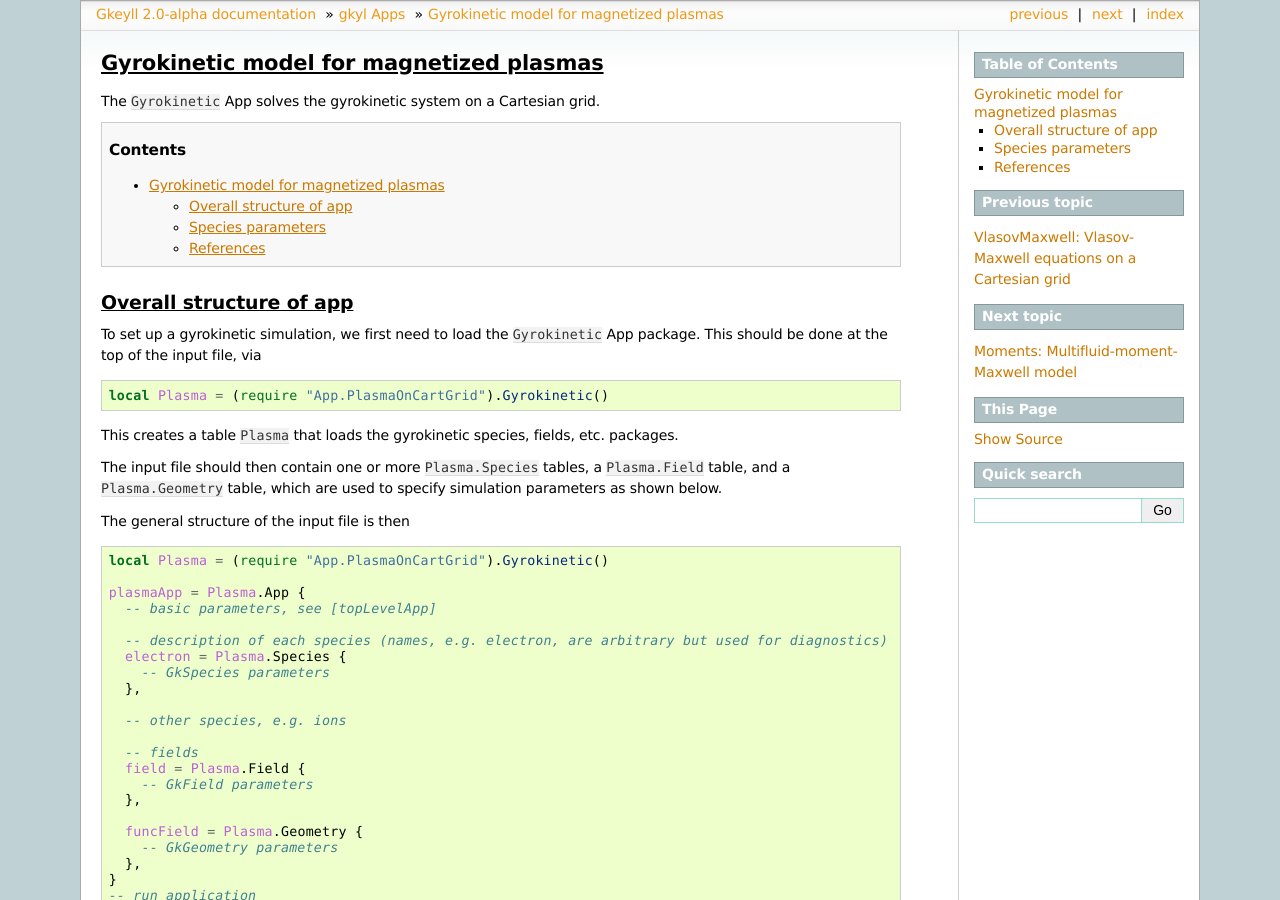
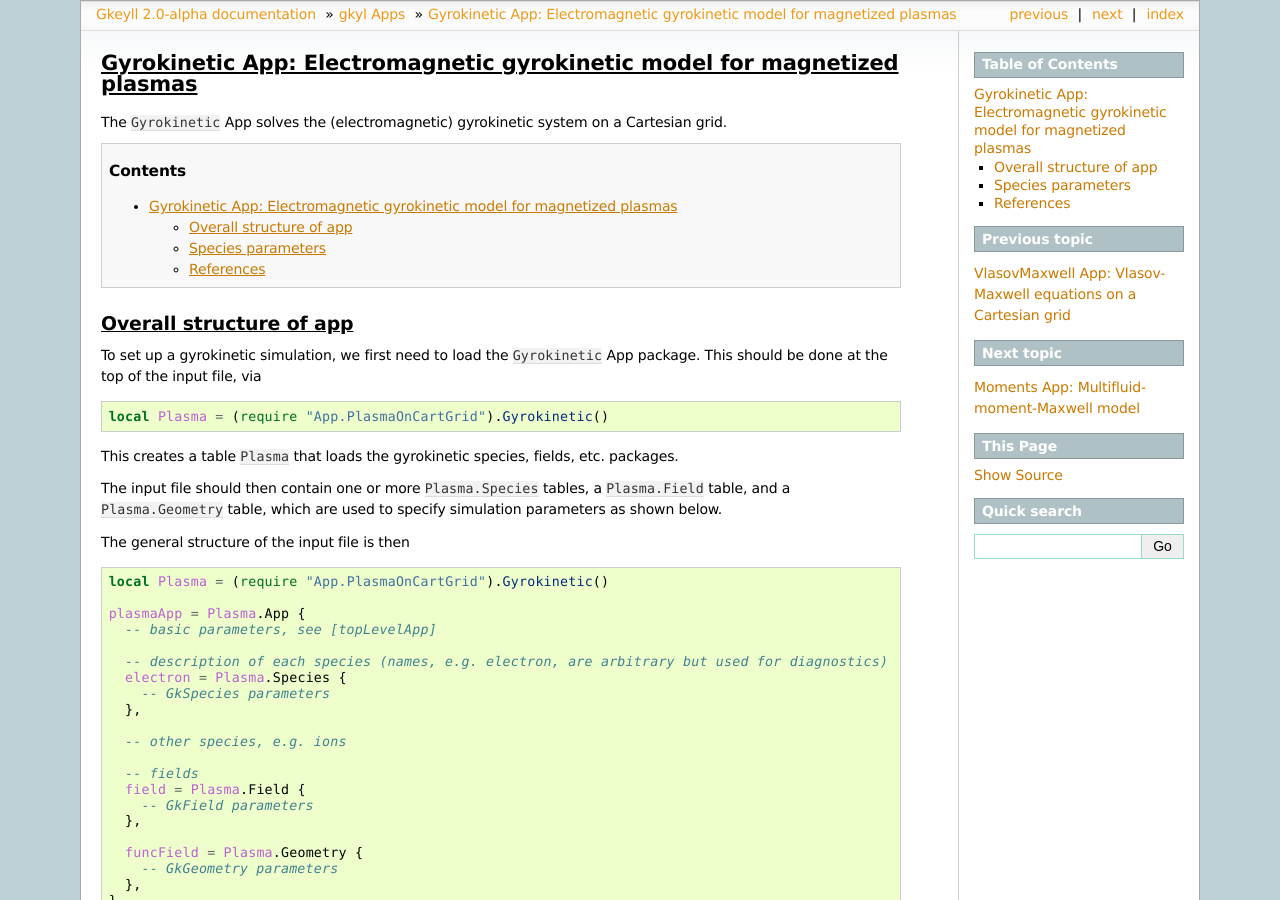
Before and after one commit to ammarhakim/gkyl-doc, a Sphinx documentation site: the page built from source/gkyl/App/Gk/Gyrokinetics.rst, in a window 1280 px wide and 900 px high. Built offline with Sphinx 7.4.7, drawn with Linux system fonts in a browser that asks for light colours; pages that are not in the unit, such as notebooks, are missing from menus; some of the changed text lies outside the part shown.

Commit message:
minor naming changes

```diff
--- a/source/gkyl/App/Gk/Gyrokinetics.rst
+++ b/source/gkyl/App/Gk/Gyrokinetics.rst
@@ -2,10 +2,10 @@
 
 .. _gk_app:
 
-Gyrokinetic model for magnetized plasmas
-++++++++++++++++++++++++++++++++++++++++
+Gyrokinetic App: Electromagnetic gyrokinetic model for magnetized plasmas
++++++++++++++++++++++++++++++++++++++++++++++++++++++++++++++++++++++++++
 
-The ``Gyrokinetic`` App solves the gyrokinetic system on a
+The ``Gyrokinetic`` App solves the (electromagnetic) gyrokinetic system on a
 Cartesian grid.
 
 .. contents::
--- a/source/gkyl/App/Moment/Moments.rst
+++ b/source/gkyl/App/Moment/Moments.rst
@@ -4,8 +4,8 @@
 
 .. contents::
 
-Moments: Multifluid-moment-Maxwell model
-++++++++++++++++++++++++++++++++++++++++
+Moments App: Multifluid-moment-Maxwell model
+++++++++++++++++++++++++++++++++++++++++++++
 
 Summary of model equations
 --------------------------
--- a/source/gkyl/App/Vlasov/VlasovMaxwell.rst
+++ b/source/gkyl/App/Vlasov/VlasovMaxwell.rst
@@ -2,8 +2,8 @@
 
 .. _app_vlasov:
 
-VlasovMaxwell: Vlasov-Maxwell equations on a Cartesian grid
-+++++++++++++++++++++++++++++++++++++++++++++++++++++++++++
+VlasovMaxwell App: Vlasov-Maxwell equations on a Cartesian grid
++++++++++++++++++++++++++++++++++++++++++++++++++++++++++++++++
 
 The ``VlasovMaxwell`` app solves the Vlasov equation on a Cartesian
 grid.
--- a/source/quickstart/gkExample1.rst
+++ b/source/quickstart/gkExample1.rst
@@ -336,14 +336,14 @@ not the amplitude. Since the initial conditions are related to the source, we al
 species density by the same factor as the source via the ``scaleWithSourcePower = true`` flag in the initial conditions.
 
 Self-species collisions are included using a Lenard-Bernstein model collision operator via the ``coll = Plasma.LBOCollisions { ... }`` table.
-For more details about collision models and options, see :ref:`Collisions <collisionModels>`.
+For more details about collision models and options, see :ref:`collisionModels`.
 
 Non-periodic boundary conditions are specified via the ``bcx`` and ``bcz`` tables.
 For this simulation, we use zero-flux boundary conditions in the x (radial) direction,
 and sheath-model boundary conditions in the z (field-aligned) direction.
 
 Finally, we specify the diagnostics that should be outputted for each species. These consist of various moments
-and integrated quantities. For more details about available diagnostics, see the Gyrokinetic app reference :ref:`page <gk_app>`.
+and integrated quantities. For more details about available diagnostics, see :ref:`gk_app`.
 
 - The **Fields** section specifies parameters and options related to the field solvers for the gyrokinetic potential(s).
 
```
